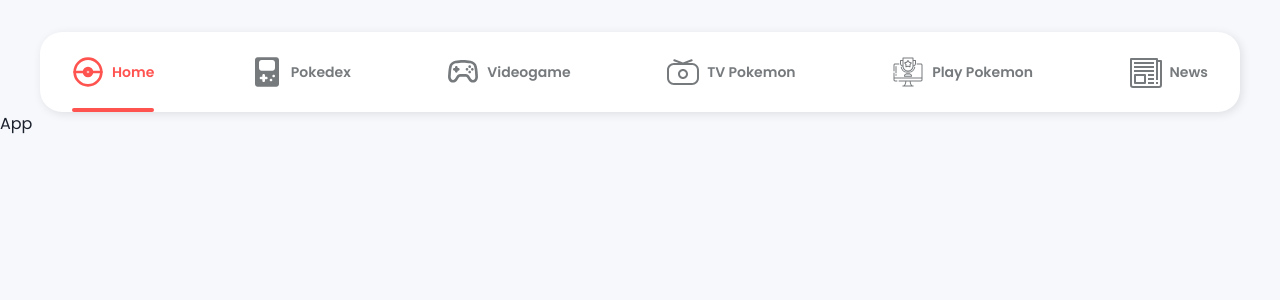
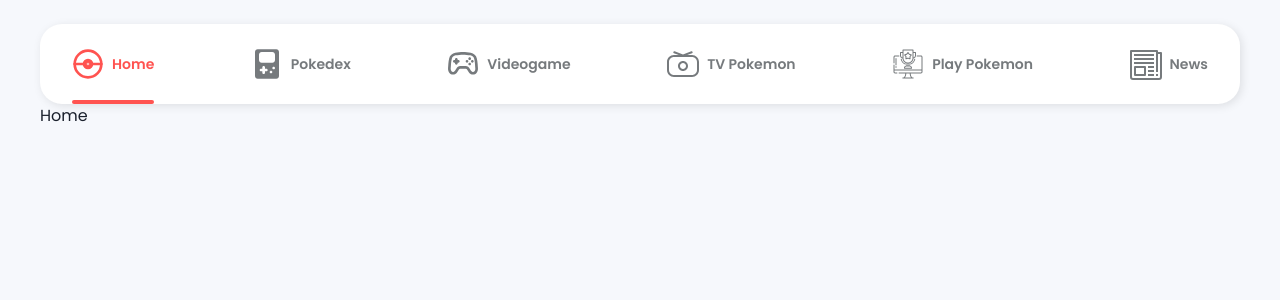
Before and after one commit to RojanSr/pokemon-game, a React (Vite) app: page / in a window 1280 px wide. Shown: the top 300 px of the page. Built offline with nearby package versions, Linux system fonts and the light colour scheme.

Commit message:
feat: header and navigation

```diff
--- a/src/main.tsx
+++ b/src/main.tsx
@@ -1,12 +1,19 @@
 import React from "react";
 import ReactDOM from "react-dom/client";
-import App from "./App.tsx";
-import Provider from "./modules/shared/provider/index.tsx";
+import { RouterProvider } from "react-router-dom";
+import { QueryClient, QueryClientProvider } from "@tanstack/react-query";
+import { ChakraBaseProvider } from "@chakra-ui/react";
+import { theme } from "./modules/shared/theme/index.ts";
+import { router } from "./modules/shared/routes/routes.tsx";
+
+const queryClient = new QueryClient();
 
 ReactDOM.createRoot(document.getElementById("root")!).render(
   <React.StrictMode>
-    <Provider>
-      <App />
-    </Provider>
+    <QueryClientProvider client={queryClient}>
+      <ChakraBaseProvider theme={theme}>
+        <RouterProvider router={router} />
+      </ChakraBaseProvider>
+    </QueryClientProvider>
   </React.StrictMode>
 );
--- a/src/modules/home/index.tsx
+++ b/src/modules/home/index.tsx
@@ -0,0 +1,5 @@
+const Home = () => {
+  return <div>Home</div>;
+};
+
+export default Home;
--- /dev/null
+++ b/src/modules/news/index.tsx
@@ -0,0 +1,5 @@
+const PokeNews = () => {
+  return <div>PokeNews</div>;
+};
+
+export default PokeNews;
--- a/src/modules/pokedex/index.tsx
+++ b/src/modules/pokedex/index.tsx
@@ -0,0 +1,5 @@
+const Pokedex = () => {
+  return <div>Pokedex</div>;
+};
+
+export default Pokedex;
--- a/src/modules/shared/components/Navbar.tsx
+++ b/src/modules/shared/components/Navbar.tsx
@@ -11,43 +11,58 @@ import PlayInactive from "../assets/inactive/play.svg";
 import PlayActive from "../assets/active/play.svg";
 import NewsInactive from "../assets/inactive/news.svg";
 import NewsActive from "../assets/active/news.svg";
-
-import { useState } from "react";
-
+import { useEffect, useState } from "react";
+import { Link } from "react-router-dom";
+import { routes } from "../routes/constants";
 interface NavItem {
   icon: { active: string; inactive: string };
   name: string;
+  to: string;
 }
 
 const navItems: NavItem[] = [
   {
     icon: { active: PokeballActive, inactive: PokeballInactive },
     name: "Home",
+    to: routes.home,
   },
   {
     icon: { active: PokedexActive, inactive: PokedexInactive },
     name: "Pokedex",
+    to: routes.pokedex,
   },
   {
     icon: { active: ControllerActive, inactive: ControllerInactive },
     name: "Videogame",
+    to: routes.videogame,
   },
   {
     icon: { active: TelevisionActive, inactive: TelevisionInactive },
     name: "TV Pokemon",
+    to: routes.tv,
   },
   {
     icon: { active: PlayActive, inactive: PlayInactive },
     name: "Play Pokemon",
+    to: routes.play,
   },
   {
     icon: { active: NewsActive, inactive: NewsInactive },
     name: "News",
+    to: routes.news,
   },
 ];
 
 const Navbar = () => {
-  const [active, setActive] = useState<string>("Home");
+  const [active, setActive] = useState<string>("/");
+  const location = window.location.href;
+
+  useEffect(() => {
+    if (location.split("/")[3]) {
+      setActive(`/${location.split("/")[3]}`.toLowerCase());
+    }
+  }, [location]);
+
   return (
     <Flex
       color={"#767a7d"}
@@ -56,16 +71,17 @@ const Navbar = () => {
       fontWeight={"600"}
       fontSize={"14px"}
       px={8}
-      mt={8}
+      mt={6}
       boxShadow={"2px 2px 10px 0px rgba(0,0,0,0.1)"}
       justifyContent={"space-between"}
     >
       {navItems.map((nav) => {
         return (
+          <Link to={nav.to || ""}>
             <Flex
-            key={nav.name}
+              key={nav.to}
               alignItems="center"
-            onClick={() => setActive(nav.name)}
+              onClick={() => setActive(nav.to)}
               gap={2}
               py={6}
               position={"relative"}
@@ -78,22 +94,23 @@ const Navbar = () => {
                 height: "4px",
                 backgroundColor: "primary.red",
                 borderRadius: "99px",
-              opacity: active === nav.name ? "1" : "0",
+                opacity: active === nav.to ? "1" : "0",
                 transition: "all 0.18s ease-in-out",
               }}
             >
               <Box w={"32px"} h={"32px"}>
                 <Image
-                src={active === nav.name ? nav.icon.active : nav.icon.inactive}
+                  src={active === nav.to ? nav.icon.active : nav.icon.inactive}
                   w="100%"
                   h="100%"
                   objectFit={"cover"}
                 />
               </Box>
-            <Text color={active === nav.name ? "primary.red" : "inherit"}>
+              <Text color={active === nav.to ? "primary.red" : "inherit"}>
                 {nav.name}
               </Text>
             </Flex>
+          </Link>
         );
       })}
     </Flex>
--- /dev/null
+++ b/src/modules/shared/layout/index.tsx
@@ -0,0 +1,14 @@
+import { Box } from "@chakra-ui/react";
+import { ReactNode } from "react";
+import Navbar from "../components/Navbar";
+
+const Layout = ({ children }: { children: ReactNode }) => {
+  return (
+    <Box maxW={"1200px"} mx={"auto"}>
+      <Navbar />
+      {children}
+    </Box>
+  );
+};
+
+export default Layout;
--- a/src/modules/shared/provider/index.tsx
+++ b/src/modules/shared/provider/index.tsx
@@ -1,15 +1,19 @@
-import { ChakraBaseProvider } from "@chakra-ui/react";
-import { theme } from "../theme";
-import { QueryClient, QueryClientProvider } from "@tanstack/react-query";
+// import { ChakraBaseProvider } from "@chakra-ui/react";
+// import { theme } from "../theme";
+// import { QueryClient, QueryClientProvider } from "@tanstack/react-query";
+// import { RouterProvider } from "react-router-dom";
+// import { router } from "../routes/routes";
 
-const queryClient = new QueryClient();
+// const queryClient = new QueryClient();
 
-const Provider = ({ children }: { children: React.ReactNode }) => {
-  return (
-    <QueryClientProvider client={queryClient}>
-      <ChakraBaseProvider theme={theme}>{children}</ChakraBaseProvider>
-    </QueryClientProvider>
-  );
-};
+// const Provider = ({ children }: { children: React.ReactNode }) => {
+//   return (
+//     <QueryClientProvider client={queryClient}>
+//       <ChakraBaseProvider theme={theme}>
+//       <RouterProvider router={router}/>
+//       {children}</ChakraBaseProvider>
+//     </QueryClientProvider>
+//   );
+// };
 
-export default Provider;
+// export default Provider;
--- /dev/null
+++ b/src/modules/shared/routes/constants.ts
@@ -0,0 +1,8 @@
+export const routes = {
+  home: "/",
+  pokedex: "/pokedex",
+  news: "/news",
+  videogame: "/videogame",
+  tv: "/tv",
+  play: "/play",
+};
--- /dev/null
+++ b/src/modules/shared/routes/routes.tsx
@@ -0,0 +1,43 @@
+import { createBrowserRouter, Outlet } from "react-router-dom";
+import { routes } from "./constants";
+import Home from "../../home";
+import Pokedex from "../../pokedex";
+import Layout from "../layout";
+import PokeNews from "../../news";
+
+export const router = createBrowserRouter([
+  {
+    path: routes.home,
+    element: (
+      <Layout>
+        <Outlet />
+      </Layout>
+    ),
+    children: [
+      {
+        path: routes.home,
+        element: <Home />,
+      },
+      {
+        path: routes.pokedex,
+        element: <Pokedex />,
+      },
+      {
+        path: routes.news,
+        element: <PokeNews />,
+      },
+      {
+        path: routes.videogame,
+        element: <PokeNews />,
+      },
+      {
+        path: routes.tv,
+        element: <PokeNews />,
+      },
+      {
+        path: routes.play,
+        element: <PokeNews />,
+      },
+    ],
+  },
+]);
```
Lines whose indentation alone changed are shown as unchanged.
